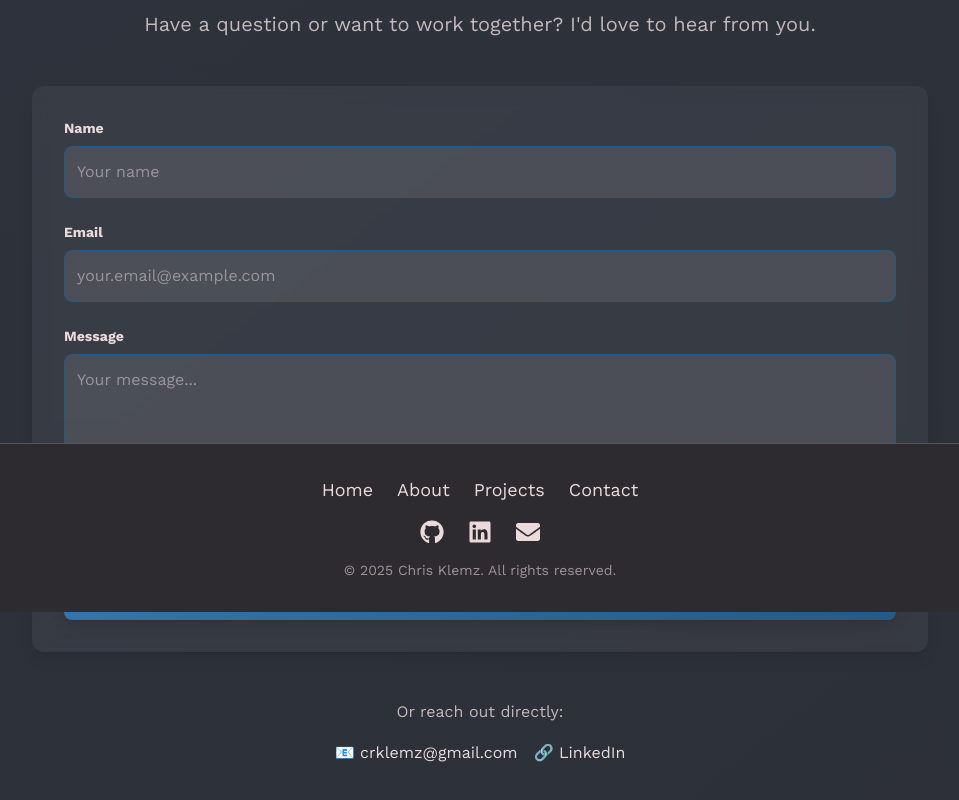
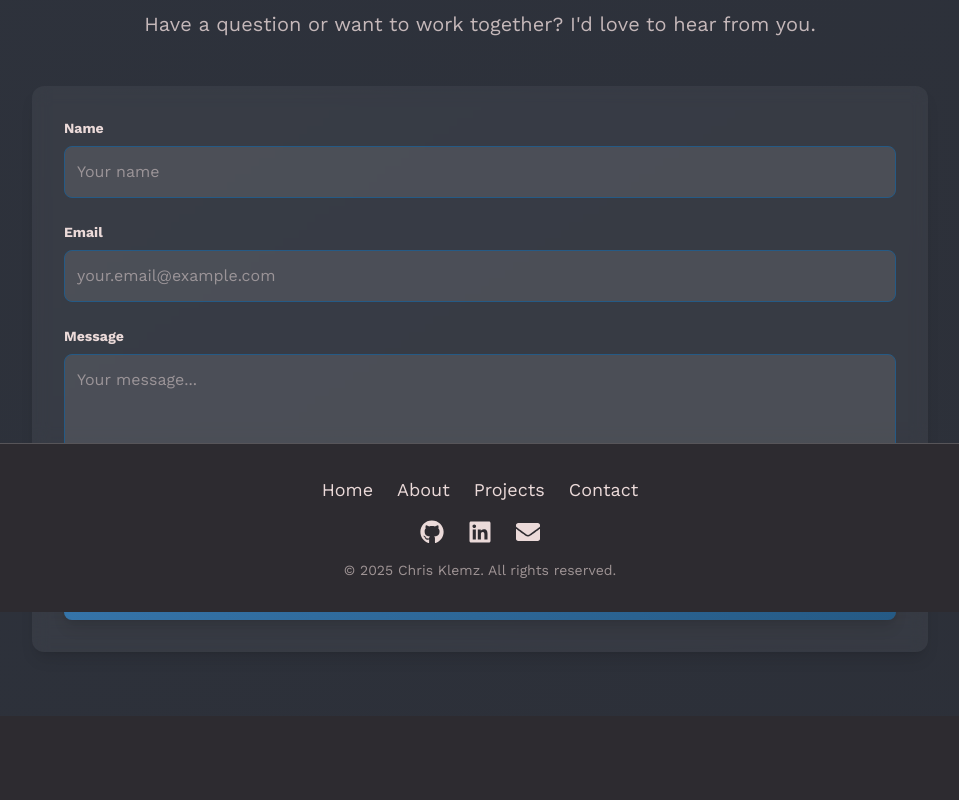
Before and after one commit to Crklemz/portfolio-website, a Next.js app: page /contact in a window 1280 px wide. Shown: the part 188-988 px from the top of the page, without its empty margins (160-1119 px from the left). Built offline with nearby package versions, Linux system fonts and the light colour scheme.

Commit message:
style: remove redundant linkedin and email links from contact page

```diff
--- a/src/app/contact/page.tsx
+++ b/src/app/contact/page.tsx
@@ -64,23 +64,6 @@ export default function Contact() {
             </motion.button>
           </form>
         </motion.div>
-
-        <motion.div
-          initial={{ opacity: 0 }}
-          animate={{ opacity: 1 }}
-          transition={{ delay: 0.4 }}
-          className="mt-12 text-center"
-        >
-          <p className="text-[var(--foreground)]/80 mb-4">Or reach out directly:</p>
-          <div className="flex flex-wrap justify-center gap-4">
-            <a href="mailto:crklemz@gmail.com" className="text-primary hover:text-primary/80 transition-colors">
-              📧 crklemz@gmail.com
-            </a>
-            <a href="https://www.linkedin.com/in/chris-klemz" target="_blank" rel="noopener noreferrer" className="text-primary hover:text-primary/80 transition-colors">
-              🔗 LinkedIn
-            </a>
-          </div>
-        </motion.div>
       </div>
     </div>
   );
```
